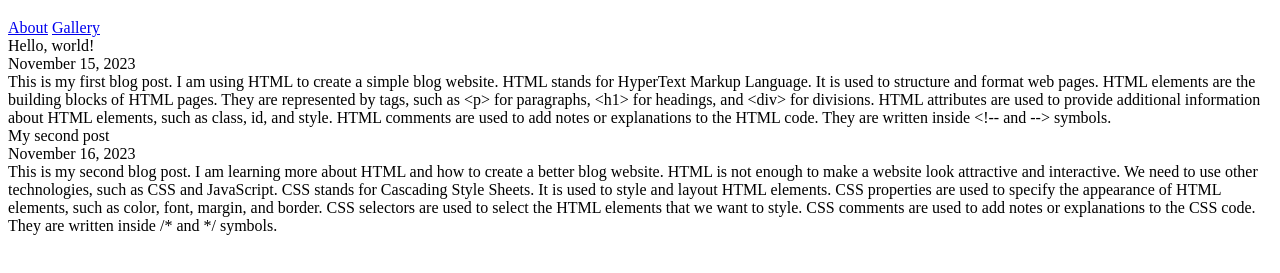
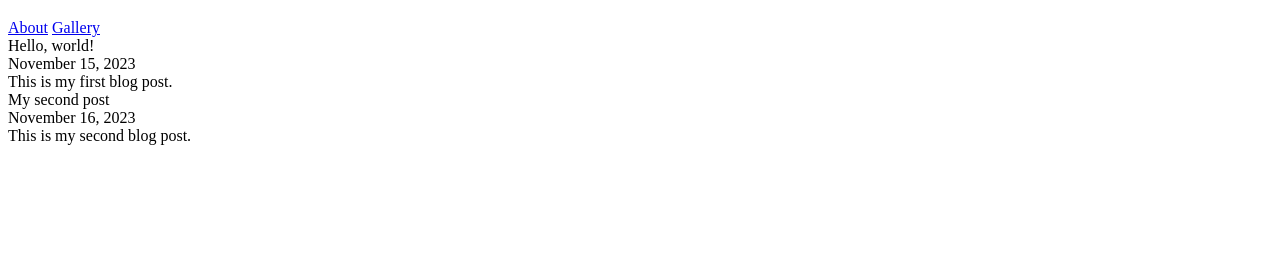
Before and after one commit to jkshettiblogs/jkshettiblogs.github.io, a plain HTML site: page index.html in a window 1280 px wide. Shown: the part 61-334 px from the top of the page. Drawn offline with Linux system fonts and the light colour scheme.

Commit message:
Update index.html

```diff
--- a/index.html
+++ b/index.html
@@ -13,14 +13,14 @@
         <div class="post-title">Hello, world!</div>
         <div class="post-date">November 15, 2023</div>
         <div class="post-content">
-            This is my first blog post. I am using HTML to create a simple blog website. HTML stands for HyperText Markup Language. It is used to structure and format web pages. HTML elements are the building blocks of HTML pages. They are represented by tags, such as &lt;p&gt; for paragraphs, &lt;h1&gt; for headings, and &lt;div&gt; for divisions. HTML attributes are used to provide additional information about HTML elements, such as class, id, and style. HTML comments are used to add notes or explanations to the HTML code. They are written inside &lt;!-- and --&gt; symbols.
+            This is my first blog post.
         </div>
     </div>
     <div class="post">
         <div class="post-title">My second post</div>
         <div class="post-date">November 16, 2023</div>
         <div class="post-content">
-            This is my second blog post. I am learning more about HTML and how to create a better blog website. HTML is not enough to make a website look attractive and interactive. We need to use other technologies, such as CSS and JavaScript. CSS stands for Cascading Style Sheets. It is used to style and layout HTML elements. CSS properties are used to specify the appearance of HTML elements, such as color, font, margin, and border. CSS selectors are used to select the HTML elements that we want to style. CSS comments are used to add notes or explanations to the CSS code. They are written inside /* and */ symbols.
+            This is my second blog post.
         </div>
     </div>
 </body>
```
